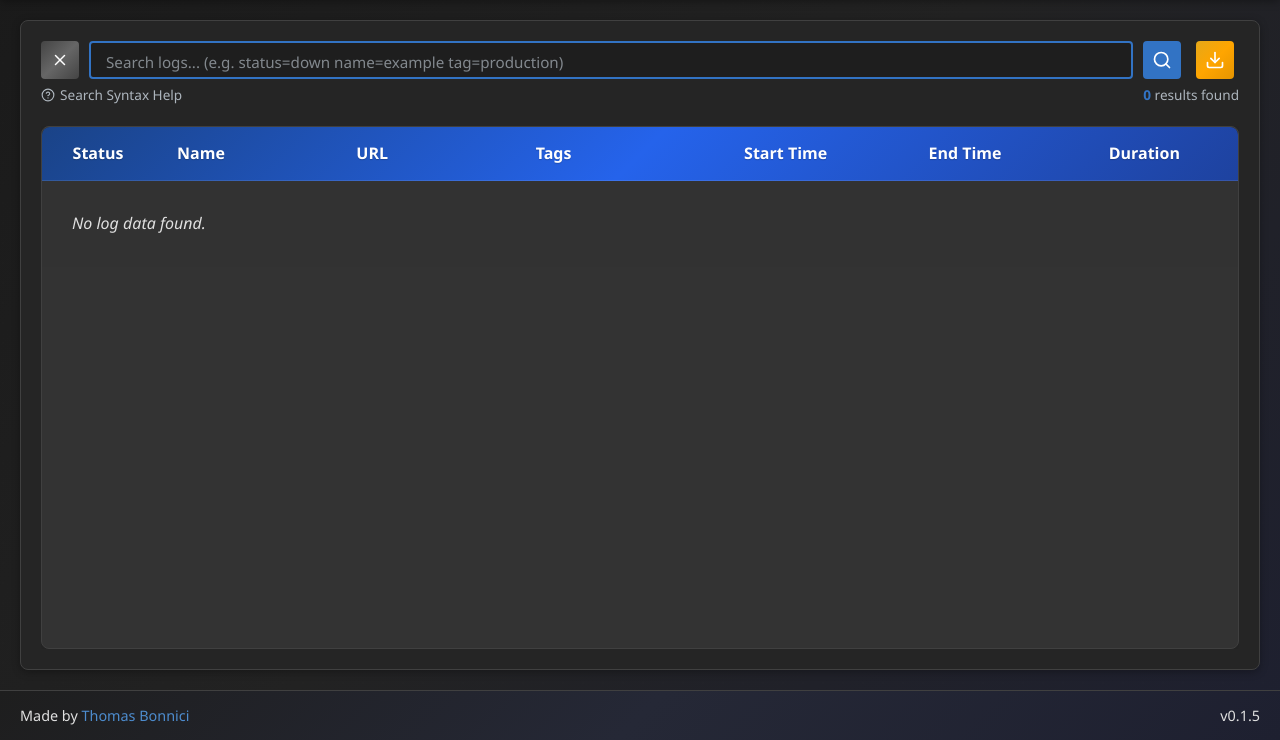
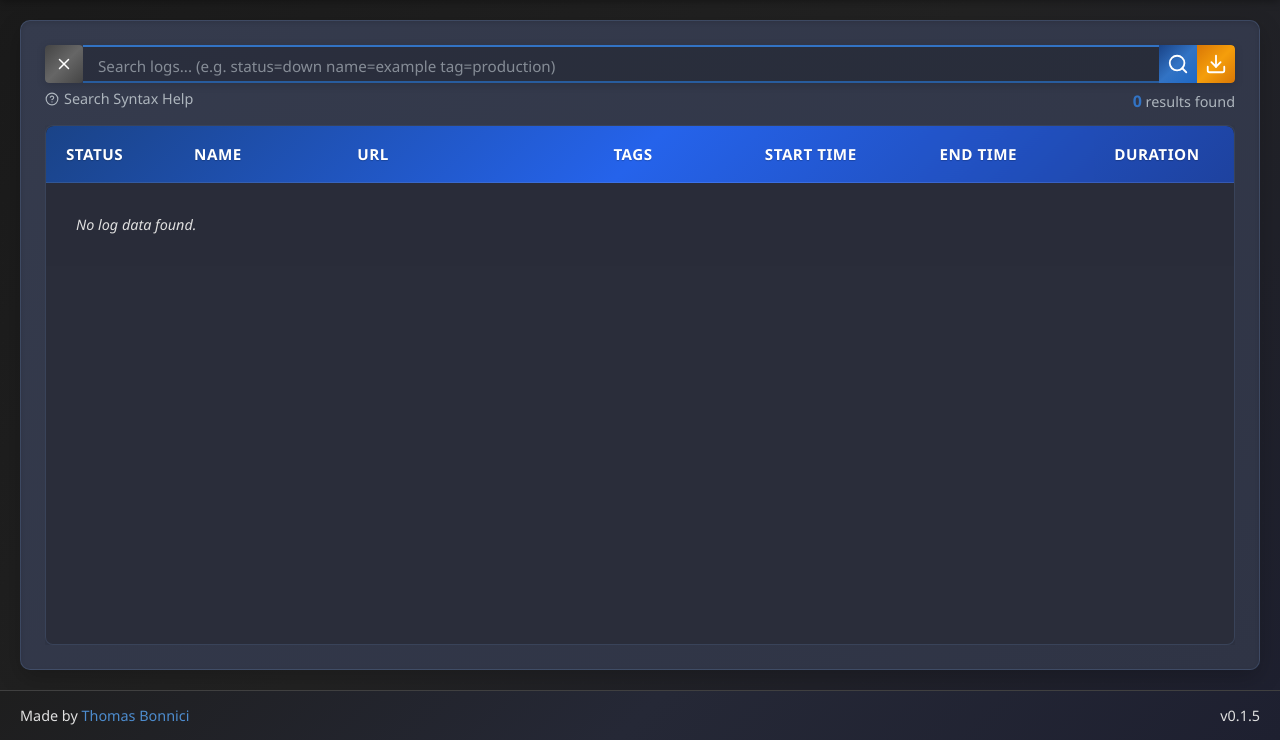
Before and after one commit to DarthTigerson/Simple-Site-Monitor, a FastAPI app: page /history in a window 1280 px wide. Shown: the part 60-800 px from the top of the page. Run offline with FastAPI, Linux system fonts and the light colour scheme; data that the repository does not hold is empty.

Commit message:
History Page improvements

```diff
--- a/static/css/history.css
+++ b/static/css/history.css
@@ -7,21 +7,22 @@ html.history-page {
 
 /* History Page Styles */
 .history-dashboard {
-    background-color: var(--card-bg);
-    border-radius: 8px;
-    padding: 20px;
-    box-shadow: var(--shadow);
-    border: 1px solid var(--border-color);
+    background-color: #323748; /* Lighter blueish-gray */
+    background-image: linear-gradient(to bottom right, #353b4d, #2f3445);
+    border-radius: 10px;
+    padding: 24px;
+    box-shadow: 0 8px 24px rgba(0, 0, 0, 0.2), 0 2px 4px rgba(0, 0, 0, 0.1) inset;
+    border: 1px solid rgba(100, 130, 180, 0.25); /* Slightly more visible border */
     margin-bottom: 30px;
     display: flex;
     flex-direction: column;
-    height: calc(100vh - 150px); /* Subtract header and margins */
-    min-height: 500px; /* Minimum height for smaller screens */
+    height: calc(100vh - 150px);
+    min-height: 500px;
     position: fixed;
-    top: 80px; /* Account for header height */
+    top: 80px;
     left: 20px;
     right: 20px;
-    overflow: hidden; /* Prevent dashboard from scrolling */
+    overflow: hidden;
 }
 
 /* Variables needed for status colors */
@@ -30,222 +31,28 @@ html.history-page {
     --unknown-color: #9e9e9e;  /* Gray color for unknown status */
 }
 
-/* Search Container */
+/* Search Container with unified components */
 .search-container {
     flex: 0 0 auto;
-    margin-bottom: 20px;
+    margin-bottom: 10px;
 }
 
 .query-bar {
     display: flex;
-    gap: 10px;
     position: relative;
+    border-radius: 4px;
+    overflow: hidden; /* Ensures the child elements don't break the rounded corners */
+    box-shadow: 0 2px 8px rgba(0, 0, 0, 0.15);
+    height: 38px; /* Fixed height for all elements */
 }
 
-.search-input-wrapper {
-    position: relative;
-    flex: 1;
-    display: block;
-}
-
-.query-bar input {
-    width: 100%;
-    height: 38px;
-    padding: 8px 15px;
-    background-color: rgba(0, 0, 0, 0.2);
-    border: 1px solid var(--border-color);
-    border-radius: 4px;
-    color: var(--text-color);
-    font-size: 0.95rem;
-    font-family: inherit;
-    position: relative;
-    z-index: 1;
-}
-
-.query-bar input:focus {
-    outline: none;
-    border-color: var(--primary-color);
-}
-
-.query-bar input::placeholder {
-    color: var(--secondary-text-color);
-    opacity: 0.7;
-}
-
-/* Autocomplete styles */
-.autocomplete-container {
-    position: absolute;
-    top: calc(100% + 5px);
-    left: 0;
-    width: calc(100% - 58px); /* Adjust for search button width and gap */
-    max-height: 300px;
-    overflow-y: auto;
-    background-color: var(--card-bg);
-    border: 2px solid var(--primary-color);
-    border-radius: 8px;
-    box-shadow: 0 6px 16px rgba(0, 0, 0, 0.3);
-    z-index: 100;
-    display: none;
-    margin-bottom: 15px;
-    backdrop-filter: blur(4px);
-}
-
-.autocomplete-help {
-    padding: 10px 15px;
-    font-size: 0.85rem;
-    color: white;
-    border-bottom: 1px solid rgba(255, 255, 255, 0.2);
-    background: linear-gradient(135deg, #1a4387 0%, #2563eb 50%, #1e429f 100%);
-    text-align: center;
-    border-radius: 6px 6px 0 0;
-    font-weight: 500;
-    letter-spacing: 0.5px;
-    text-shadow: 0 1px 1px rgba(0, 0, 0, 0.2);
-    position: sticky;
-    top: 0;
-    z-index: 5;
-}
-
-.autocomplete-help kbd {
-    display: inline-block;
-    padding: 2px 4px;
-    font-size: 0.75rem;
-    font-family: monospace;
-    line-height: 1;
-    color: var(--text-color);
-    background-color: rgba(0, 0, 0, 0.1);
-    border: 1px solid var(--border-color);
-    border-radius: 3px;
-    box-shadow: 0 1px 1px rgba(0, 0, 0, 0.2);
-    margin: 0 2px;
-}
-
-.autocomplete-item {
-    padding: 10px 15px;
-    cursor: pointer;
-    border-bottom: 1px solid var(--border-color);
-    transition: all 0.2s ease;
-    position: relative;
-}
-
-.autocomplete-item:last-child {
-    border-bottom: none;
-}
-
-.autocomplete-item:hover,
-.autocomplete-item.selected {
-    background-color: rgba(42, 124, 223, 0.15);
-    transform: translateX(3px);
-}
-
-.autocomplete-item.selected {
-    border-left: 3px solid var(--primary-color);
-    background-color: rgba(42, 124, 223, 0.2);
-    font-weight: 500;
-}
-
-.autocomplete-item span {
-    vertical-align: middle;
-}
-
-/* Syntax highlighting colors for autocomplete */
-.autocomplete-field {
-    color: var(--primary-color);
-    font-weight: 600;
-}
-
-.autocomplete-operator {
-    color: #1e68c5;
-}
-
-.autocomplete-value {
-    color: var(--text-color);
-}
-
-.autocomplete-description {
-    font-size: 0.85rem;
-    color: var(--secondary-text-color);
-    margin-top: 3px;
-}
-
-/* Highlighting layer */
-.query-highlight {
-    position: absolute;
-    top: 0;
-    left: 0;
-    right: 0;
-    bottom: 0;
-    padding: 8px 15px;
-    font-size: 0.95rem;
-    font-family: inherit;
-    white-space: pre;
-    overflow: hidden;
-    pointer-events: none;
-    background: transparent;
-    z-index: 2;
-    /* Position highlight text */
-    text-align: left;
-    line-height: normal;
-    box-sizing: border-box;
-}
-
-/* Use a different approach that won't mess with cursor position */
-.search-input-wrapper input {
-    color: var(--text-color);
-}
-
-/* The highlight elements need to be positioned as an overlay */
-.query-highlight {
-    color: transparent;
-    mix-blend-mode: multiply;
-}
-
-.highlight-field {
-    color: var(--primary-color) !important;
-    font-weight: 600;
-    background-color: rgba(42, 124, 223, 0.1);
-    border-radius: 3px;
-}
-
-.highlight-operator {
-    color: #1e68c5 !important;
-}
-
-.highlight-value {
-    color: transparent !important;
-}
-
-/* Search button */
-#searchBtn {
+/* Adjust the clear button */
+.btn-clear {
     padding: 8px;
-    background-color: var(--primary-color);
+    background: #333333; /* Darker background to blend with search input */
     color: white;
     border: none;
-    border-radius: 4px;
-    cursor: pointer;
-    transition: background-color 0.2s;
-    display: flex;
-    align-items: center;
-    justify-content: center;
-    min-width: 38px;
-}
-
-#searchBtn:hover {
-    background-color: #1e68c5;
-}
-
-.search-icon {
-    width: 20px;
-    height: 20px;
-}
-
-/* Export button styling */
-.btn-export {
-    padding: 8px;
-    background: linear-gradient(135deg, #e6a819 0%, #ffa500 50%, #e69500 100%);
-    color: white;
-    border: none;
-    border-radius: 4px;
+    border-radius: 0; /* Remove border radius for middle components */
     cursor: pointer;
     transition: all 0.3s ease;
     display: flex;
@@ -253,19 +60,88 @@ html.history-page {
     justify-content: center;
     min-width: 38px;
     height: 38px;
-    margin: 0 5px;
+    margin: 0;
+    text-shadow: 0 1px 1px rgba(0, 0, 0, 0.2);
+}
+
+.btn-clear:hover {
+    background: #444444;
+}
+
+/* Search input wrapper with border */
+.search-input-wrapper {
+    position: relative;
+    flex: 1;
+    display: block;
+    height: 38px;
+    border-top: 2px solid #3273c4; /* Add blue top border */
+    border-bottom: 2px solid #3273c4; /* Add blue bottom border */
+}
+
+/* Content editable div styling - unified with buttons */
+#richSearchInput {
+    width: 100%;
+    height: 38px;
+    padding: 8px 15px;
+    background-color: rgba(0, 0, 0, 0.2);
+    border: none; /* Remove border */
+    border-radius: 0; /* Remove border radius */
+    color: var(--text-color);
+    font-size: 0.95rem;
+    font-family: inherit;
+    overflow: hidden;
+    white-space: nowrap;
+    outline: none;
+    line-height: 22px; /* Align text vertically */
+    box-sizing: border-box; /* Ensure padding is included in height */
+    position: relative; /* For positioning the ghost overlay */
+}
+
+#richSearchInput:focus {
+    background-color: rgba(0, 0, 0, 0.25); /* Slightly darker when focused */
+    box-shadow: none; /* Remove focus glow */
+}
+
+/* Search button with gradient */
+#searchBtn {
+    padding: 8px;
+    background-image: linear-gradient(135deg, #1a4387 0%, #3273c4 50%, #1e68c5 100%);
+    color: white;
+    border: none;
+    border-radius: 0;
+    cursor: pointer;
+    transition: all 0.2s ease;
+    display: flex;
+    align-items: center;
+    justify-content: center;
+    min-width: 38px;
+    height: 38px;
+}
+
+#searchBtn:hover {
+    background-image: linear-gradient(135deg, #2563eb 0%, #3b82f6 50%, #2563eb 100%);
+}
+
+/* Export button styling with gradient */
+.btn-export {
+    padding: 8px;
+    background-image: linear-gradient(135deg, #d97706 0%, #f59e0b 50%, #d97706 100%);
+    color: white;
+    border: none;
+    border-radius: 0 4px 4px 0;
+    cursor: pointer;
+    transition: all 0.3s ease;
+    display: flex;
+    align-items: center;
+    justify-content: center;
+    min-width: 38px;
+    height: 38px;
+    margin: 0;
     text-shadow: 0 1px 1px rgba(0, 0, 0, 0.2);
 }
 
 .btn-export:hover {
-    background: linear-gradient(135deg, #ffa500 0%, #ffb733 50%, #ffa500 100%);
-    transform: translateY(-2px);
-    box-shadow: 0 4px 8px rgba(0, 0, 0, 0.1);
-}
-
-.export-icon {
-    width: 20px;
-    height: 20px;
+    background-image: linear-gradient(135deg, #f59e0b 0%, #fbbf24 50%, #f59e0b 100%);
 }
 
 /* Search Help Row */
@@ -273,7 +149,7 @@ html.history-page {
     display: flex;
     justify-content: space-between;
     align-items: center;
-    margin-top: 5px;
+    margin-top: 0px; /* Reduced from 10px to bring it closer to the search bar */
 }
 
 /* Search Help Section */
@@ -286,7 +162,7 @@ html.history-page {
     align-items: center;
     gap: 5px;
     color: var(--secondary-text-color);
-    font-size: 0.85rem;
+    font-size: 0.9rem;
     cursor: pointer;
     transition: color 0.2s;
 }
@@ -403,13 +281,15 @@ html.history-page {
 /* Results info */
 .results-info {
     color: var(--secondary-text-color);
-    font-size: 0.85rem;
+    font-size: 0.9rem;
     text-align: right;
+    margin-top: 6px;
 }
 
 #resultCount {
     font-weight: 600;
     color: var(--primary-color);
+    font-size: 1rem;
 }
 
 /* Logs Container */
@@ -421,19 +301,19 @@ html.history-page {
     min-height: 0; /* Important for flexbox to respect child overflow */
 }
 
-/* Logs Table */
+/* Improved table styling */
 .logs-table {
     overflow-x: auto;
-    overflow-y: hidden; /* Scroll happens in inner container */
-    flex: 1; /* Take all available space */
+    overflow-y: hidden;
+    flex: 1;
     border-radius: 8px;
-    border: 1px solid var(--border-color);
-    background-color: var(--light-color);
-    box-shadow: 0 2px 8px rgba(0, 0, 0, 0.08);
+    border: 1px solid rgba(100, 130, 180, 0.25);
+    background-color: #2a2d3a;
+    box-shadow: 0 3px 10px rgba(0, 0, 0, 0.15);
     width: 100%;
     display: flex;
     flex-direction: column;
-    margin-bottom: 0; /* Remove bottom margin since we removed pagination */
+    margin-bottom: 0;
     overflow: hidden;
 }
 
@@ -469,9 +349,9 @@ html.history-page {
 
 .logs-table thead th:first-child,
 .table-scroll-container td:first-child {
-    width: 120px;
-    min-width: 120px;
-    max-width: 120px;
+    width: 110px;
+    min-width: 110px;
+    max-width: 110px;
 }
 
 /* Remove the overflowing tbody style as we now have a dedicated scroll container */
@@ -489,19 +369,23 @@ html.history-page {
 /* Add gradient background to the header row */
 .logs-table thead tr {
     background: linear-gradient(135deg, #1a4387 0%, #2563eb 50%, #1e429f 100%);
+    border-bottom: 1px solid rgba(255, 255, 255, 0.1);
 }
 
-/* Update table header styles */
+/* Table header styling */
 .logs-table th {
-    background-color: transparent; /* Let gradient show through */
-    padding: 14px 15px;
+    background-color: transparent;
+    padding: 16px 20px; /* Increased padding */
     font-weight: 600;
     color: white;
     text-shadow: 0 1px 1px rgba(0, 0, 0, 0.2);
     border-bottom: 1px solid rgba(255, 255, 255, 0.1);
     white-space: nowrap;
     position: relative;
-    text-align: center;
+    text-align: left;
+    font-size: 0.95rem;
+    letter-spacing: 0.5px;
+    text-transform: uppercase;
 }
 
 /* Sortable table headers */
@@ -519,13 +403,13 @@ html.history-page {
 .sort-header {
     display: flex;
     align-items: center;
-    justify-content: center;
+    justify-content: flex-start; /* Left alignment for all headers */
 }
 
 .logs-table th:nth-child(2) .sort-header,
 .logs-table th:nth-child(3) .sort-header,
 .logs-table th:nth-child(4) .sort-header {
-    justify-content: flex-start;
+    justify-content: flex-start; /* Ensure left alignment for previously centered columns */
 }
 
 .sort-icon {
@@ -585,9 +469,9 @@ th.sorting-desc .sort-icon:after {
 
 /* Rounded corners for header */
 .logs-table th:first-child {
-    width: 120px;
-    min-width: 120px;
-    max-width: 120px;
+    width: 110px;
+    min-width: 110px;
+    max-width: 110px;
     text-align: center;
     border-top-left-radius: 8px;
 }
@@ -595,9 +479,9 @@ th.sorting-desc .sort-icon:after {
 /* Status column styling */
 .logs-table td:first-child {
     position: relative;
-    width: 120px;
-    min-width: 120px;
-    max-width: 120px;
+    width: 110px;
+    min-width: 110px;
+    max-width: 110px;
     text-align: left;
     padding-left: 35px;
 }
@@ -912,31 +800,6 @@ tr:hover .status-indicator {
     font-style: italic;
 }
 
-/* Content editable div styling - will look like the input but support rich text */
-#richSearchInput {
-    width: 100%;
-    height: 38px;
-    padding: 8px 15px;
-    background-color: rgba(0, 0, 0, 0.2);
-    border: 2px solid var(--primary-color);
-    border-radius: 4px;
-    color: var(--text-color);
-    font-size: 0.95rem;
-    font-family: inherit;
-    overflow: hidden;
-    white-space: nowrap;
-    outline: none;
-    line-height: 22px; /* Align text vertically */
-    box-sizing: border-box; /* Ensure padding is included in height */
-    position: relative; /* For positioning the ghost overlay */
-    transition: border-color 0.2s ease, box-shadow 0.2s ease;
-}
-
-#richSearchInput:focus {
-    border-color: var(--primary-color);
-    box-shadow: 0 0 0 2px rgba(37, 99, 235, 0.25);
-}
-
 /* Hide the original input but keep it in DOM for form submission */
 #searchQuery {
     position: absolute;
@@ -1031,9 +895,9 @@ tr:hover .status-indicator {
 
 /* Status column specific alignment */
 .logs-table th:first-child {
-    width: 120px;
-    min-width: 120px;
-    max-width: 120px;
+    width: 110px;
+    min-width: 110px;
+    max-width: 110px;
     text-align: center; /* Keep header centered */
     border-top-left-radius: 8px;
 }
@@ -1052,13 +916,14 @@ tr:hover .status-indicator {
     text-align: left;
 }
 
-/* Cell styling */
+/* Cell styling with optimized padding */
 .logs-table td {
-    padding: 10px 15px;
-    border-bottom: 1px solid var(--border-color);
+    padding: 12px 20px; /* Increased horizontal padding */
+    border-bottom: 1px solid rgba(100, 130, 180, 0.1);
     color: var(--text-color);
     vertical-align: middle;
-    height: 52px;
+    height: 56px; /* Slightly taller rows */
+    font-size: 0.9rem;
 }
 
 /* Remove pagination-related styles */
@@ -1132,3 +997,79 @@ tr.page-visible {
     opacity: 0.9;
     font-weight: 400;
 }
+
+/* Keyboard shortcut styling in help content */
+.search-tip kbd {
+    display: inline-block;
+    padding: 2px 5px;
+    font-size: 0.8rem;
+    font-family: monospace;
+    line-height: 1;
+    color: #f8f9fa;
+    background-color: #343a40;
+    border: 1px solid #495057;
+    border-radius: 3px;
+    box-shadow: 0 1px 1px rgba(0, 0, 0, 0.2);
+    margin: 0 2px;
+}
+
+/* Ensure all table cells use left alignment, especially the date/time/duration columns */
+.logs-table th,
+.logs-table td {
+    text-align: left;
+}
+
+/* Override any specific alignment rules for these columns */
+.logs-table th:nth-child(5),
+.logs-table th:nth-child(6),
+.logs-table th:nth-child(7),
+.logs-table td:nth-child(5),
+.logs-table td:nth-child(6),
+.logs-table td:nth-child(7) {
+    text-align: left !important; /* Use !important to override any other rules */
+}
+
+/* Also update the sort header alignment for these columns */
+.logs-table th:nth-child(5) .sort-header,
+.logs-table th:nth-child(6) .sort-header,
+.logs-table th:nth-child(7) .sort-header {
+    justify-content: flex-start !important;
+}
+
+/* Optimize column widths */
+.logs-table th:nth-child(2),
+.logs-table td:nth-child(2) {
+    width: 140px;
+    min-width: 140px;
+}
+
+.logs-table th:nth-child(3),
+.logs-table td:nth-child(3) {
+    width: 220px;
+    min-width: 220px;
+}
+
+.logs-table th:nth-child(4),
+.logs-table td:nth-child(4) {
+    width: 130px;
+    min-width: 130px;
+}
+
+.logs-table th:nth-child(5),
+.logs-table td:nth-child(5),
+.logs-table th:nth-child(6),
+.logs-table td:nth-child(6) {
+    width: 150px;
+    min-width: 150px;
+}
+
+.logs-table th:nth-child(7),
+.logs-table td:nth-child(7) {
+    width: 120px;
+    min-width: 120px;
+}
+
+/* Add subtle zebra striping for better row distinction */
+.log-row:nth-child(even) {
+    background-color: rgba(255, 255, 255, 0.02);
+}
```
Also changed, not shown: other parts of static/css/history.css (+24 -17 lines).
